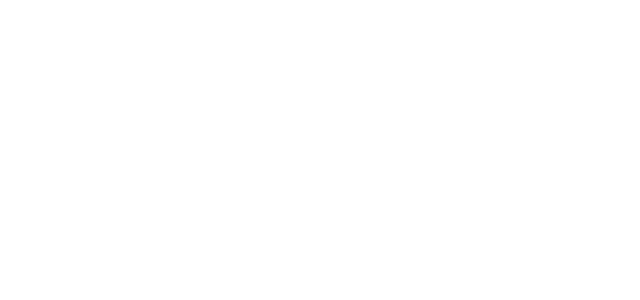
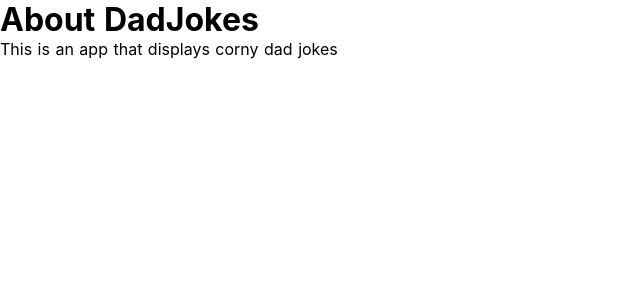
Before and after one commit to jatanassian/nuxt-crash-course, a Nuxt app: page /about in a window 1280 px wide. Before the commit this address had no page. Shown: the top 300 px of the page, without its empty margins (0-640 px from the left). Built offline with nearby package versions, Linux system fonts and the light colour scheme.

Commit message:
create about page

```diff
--- /dev/null
+++ b/pages/about.vue
@@ -0,0 +1,27 @@
+<template>
+  <div>
+    <h1>About DadJokes</h1>
+    <p>This is an app that displays corny dad jokes</p>
+  </div>
+</template>
+
+<script>
+export default {
+  head() {
+    return {
+      title: "About The App",
+      meta: [
+        {
+          hid: "description",
+          name: "description",
+          content: "Best place for corny dad jokes"
+        }
+      ]
+    }
+  }
+}
+</script>
+
+<style>
+
+</style>
```
